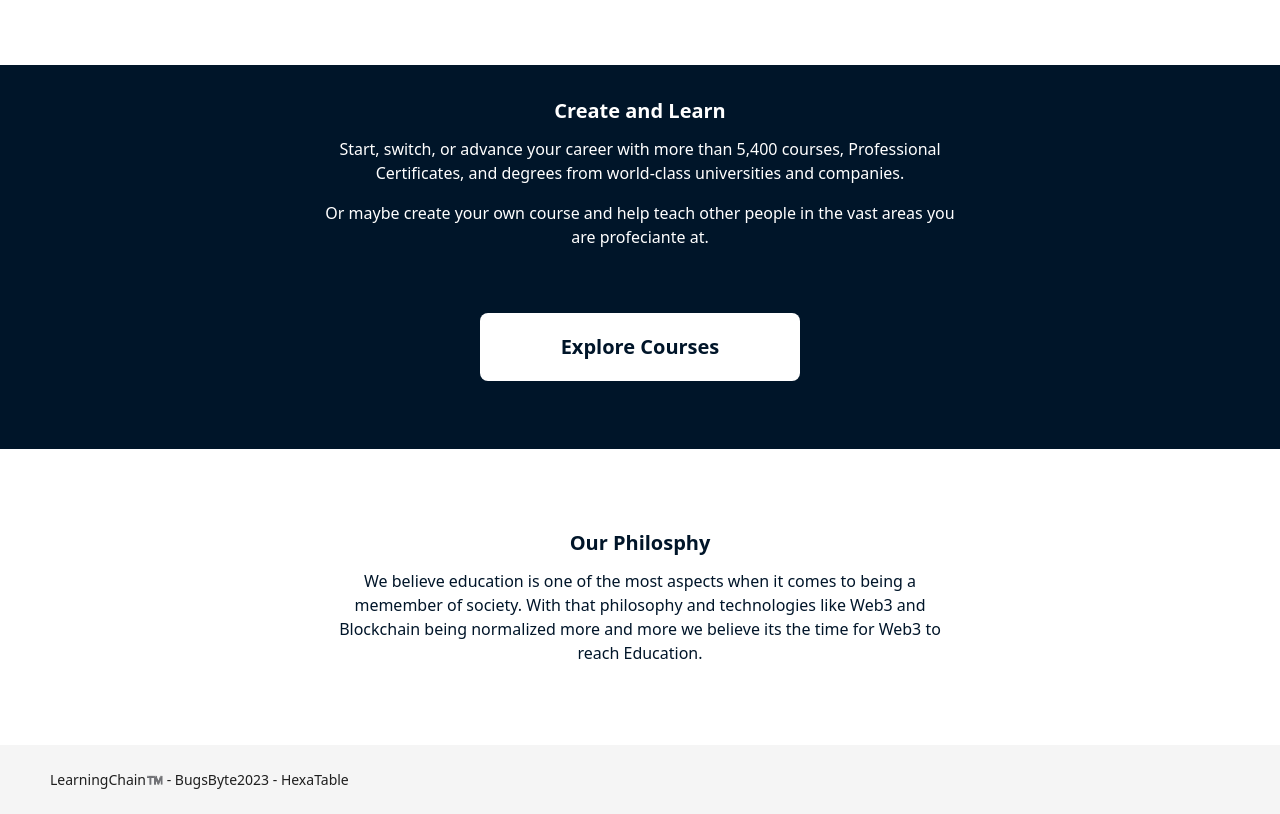
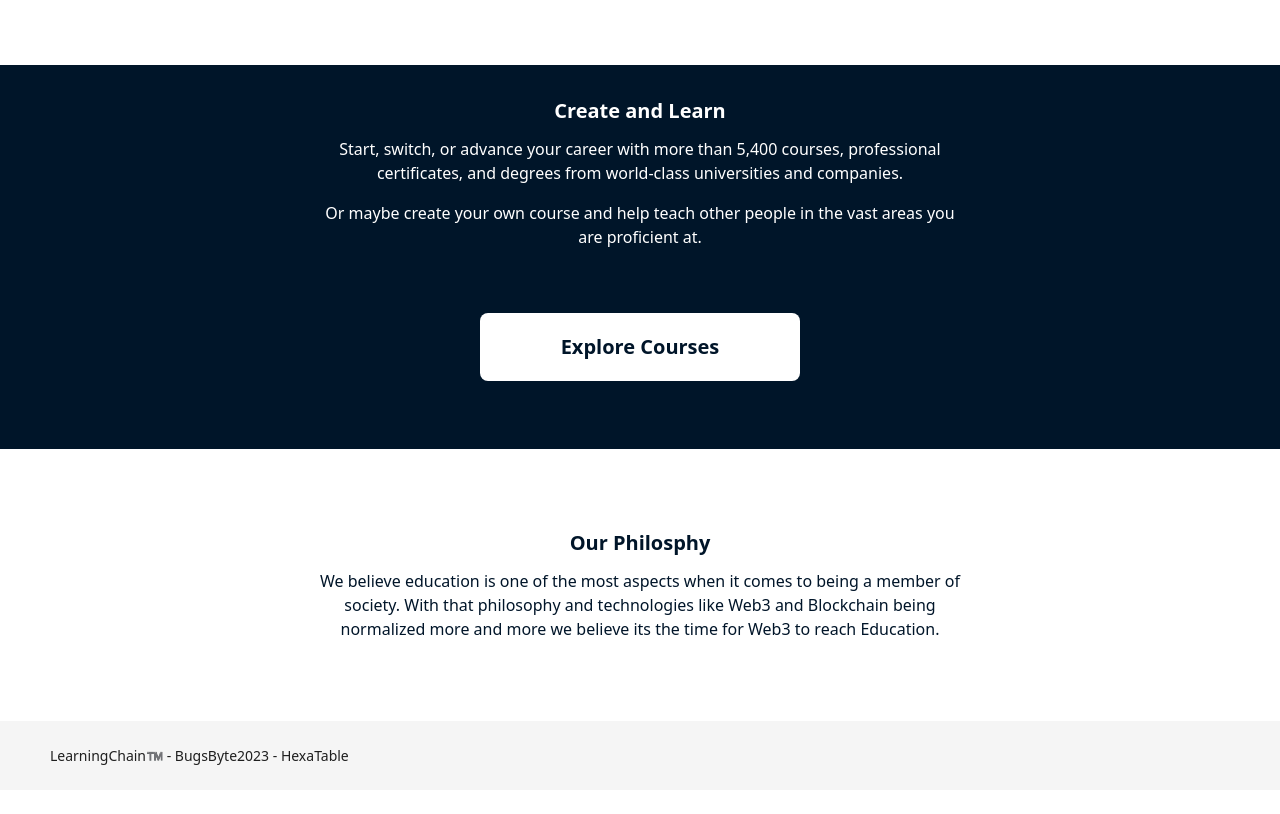
Before and after one commit to HexaTable/LearningChain, a Next.js app: page / in a window 1280 px wide. Shown: the part 580-1394 px from the top of the page. After the commit the page ends 1370 px from the top, so only its background shows below. Built offline with nearby package versions, Linux system fonts and the light colour scheme; no server answers.

Commit message:
Fix typos

```diff
--- a/pages/index.tsx
+++ b/pages/index.tsx
@@ -27,9 +27,11 @@ const Index = () => {
                 Peer to peer learning of the future.
               </h2>
               <Link key="/api/auth/signin" href="/api/auth/signin">
+                <a>
                   <p className="w-1/2 mx-auto bg-primary text-white font-bold text-center text-bold text-3xl py-5 px-2 rounded-lg">
                     Join Us!
                   </p>
+                </a>
               </Link>
             </div>
           </div>
@@ -46,20 +48,22 @@ const Index = () => {
                 <div className="container mx-auto w-f text-white mt-3">
                   <p className="text-center">
                     Start, switch, or advance your career with more than 5,400
-                    courses, Professional Certificates, and degrees from
+                    courses, professional certificates, and degrees from
                     world-class universities and companies.
                   </p>
                   <p className="text-center mt-4">
                     Or maybe create your own course and help teach other people
-                    in the vast areas you are profeciante at.
+                    in the vast areas you are proficient at.
                   </p>
                 </div>
               </div>
-              <a key="/explore" href="/explore">
+              <Link key="/explore" href="/explore">
+                <a>
                   <p className="w-1/2 mx-auto bg-white text-primary font-bold text-center text-bold text-xl mt-16 py-5 px-2 rounded-lg">
                     Explore Courses
                   </p>
                 </a>
+              </Link>
             </div>
           </div>
         </div>
@@ -75,7 +79,7 @@ const Index = () => {
                 <div className="container mx-auto w-f text-primary mt-3">
                   <p className="text-center">
                     We believe education is one of the most aspects when it
-                    comes to being a memember of society. With that philosophy
+                    comes to being a member of society. With that philosophy
                     and technologies like Web3 and Blockchain being normalized
                     more and more we believe its the time for Web3 to reach
                     Education.
```
Lines whose indentation alone changed are shown as unchanged.
